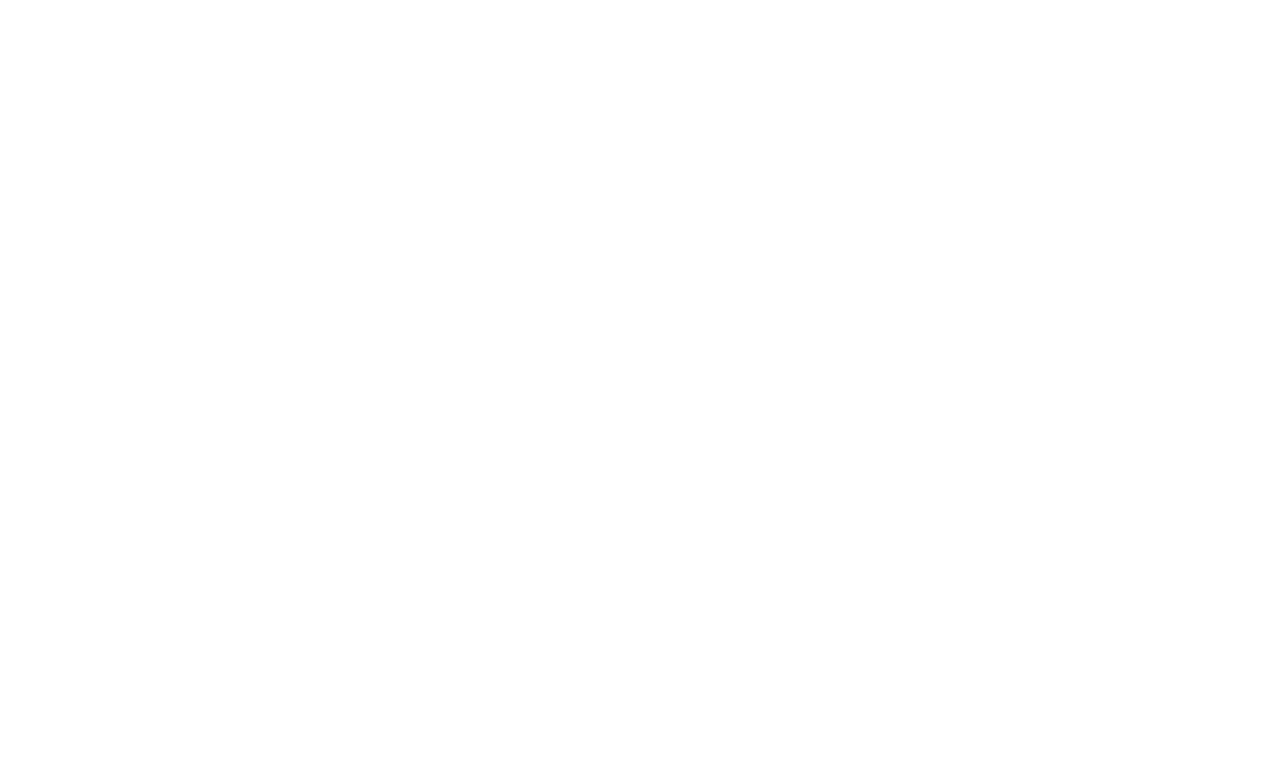
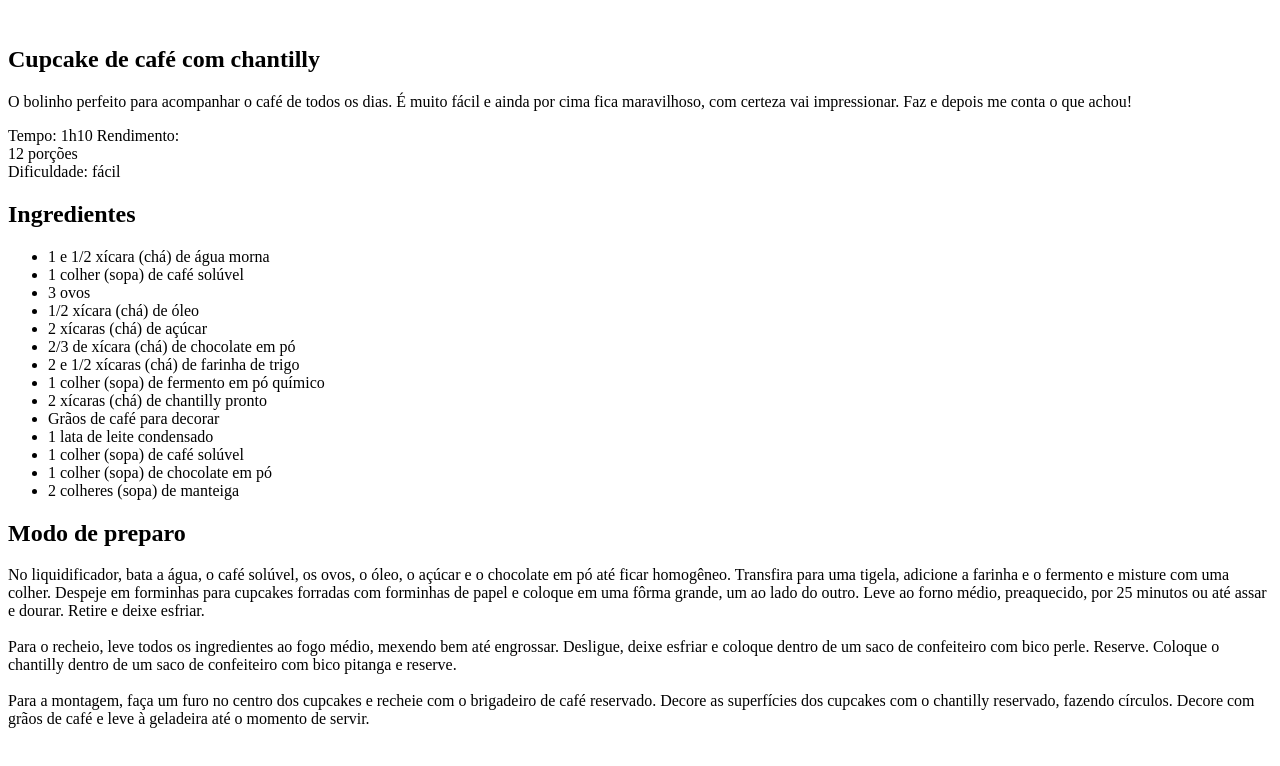
Before and after one commit to Jmrcs98/projeto-receita, a plain HTML site: page index.html in a window 1280 px wide. Drawn offline with Linux system fonts and the light colour scheme.

Commit message:
iniciando a estrutura html

```diff
--- a/index.html
+++ b/index.html
@@ -6,6 +6,50 @@
   <title>Página de Receita</title>
 </head>
 <body>
-
+  <div id="page">
+    <img src="" alt="">
+    <main>
+      <section id="about">
+        <h1>Cupcake de café com chantilly</h1>
+        <p>
+          O bolinho perfeito para acompanhar o café de todos os dias. É muito fácil e ainda por cima fica maravilhoso, com certeza vai impressionar. Faz e depois me conta o que achou!
+        </p>
+        <p>
+          Tempo: 1h10 Rendimento: <br>
+          12 porções <br>
+          Dificuldade: fácil
+        </p>
+      </section>
+      <section id="ingredients">
+        <h2>Ingredientes</h2>
+        <ul>
+          <li>1 e 1/2 xícara (chá) de água morna</li>
+          <li>1 colher (sopa) de café solúvel</li>
+          <li>3 ovos</li>
+          <li>1/2 xícara (chá) de óleo</li>
+          <li>2 xícaras (chá) de açúcar</li>
+          <li>2/3 de xícara (chá) de chocolate em pó</li>
+          <li>2 e 1/2 xícaras (chá) de farinha de trigo</li>
+          <li>1 colher (sopa) de fermento em pó químico</li>
+          <li>2 xícaras (chá) de chantilly pronto</li>
+          <li>Grãos de café para decorar</li>
+          <li>1 lata de leite condensado</li>
+          <li>1 colher (sopa) de café solúvel</li>
+          <li>1 colher (sopa) de chocolate em pó</li>
+          <li>2 colheres (sopa) de manteiga</li>
+        </ul>
+      </section>
+      <section id="preparation">
+        <h2>Modo de preparo</h2>
+        <p>
+          No liquidificador, bata a água, o café solúvel, os ovos, o óleo, o açúcar e o chocolate em pó até ficar homogêneo. Transfira para uma tigela, adicione a farinha e o fermento e misture com uma colher. Despeje em forminhas para cupcakes forradas com forminhas de papel e coloque em uma fôrma grande, um ao lado do outro. Leve ao forno médio, preaquecido, por 25 minutos ou até assar e dourar. Retire e deixe esfriar.
+          <br><br>
+          Para o recheio, leve todos os ingredientes ao fogo médio, mexendo bem até engrossar. Desligue, deixe esfriar e coloque dentro de um saco de confeiteiro com bico perle. Reserve. Coloque o chantilly dentro de um saco de confeiteiro com bico pitanga e reserve.
+          <br><br>
+          Para a montagem, faça um furo no centro dos cupcakes e recheie com o brigadeiro de café reservado. Decore as superfícies dos cupcakes com o chantilly reservado, fazendo círculos. Decore com grãos de café e leve à geladeira até o momento de servir.
+        </p>
+      </section>
+    </main>
+  </div>
 </body>
 </html>
```
